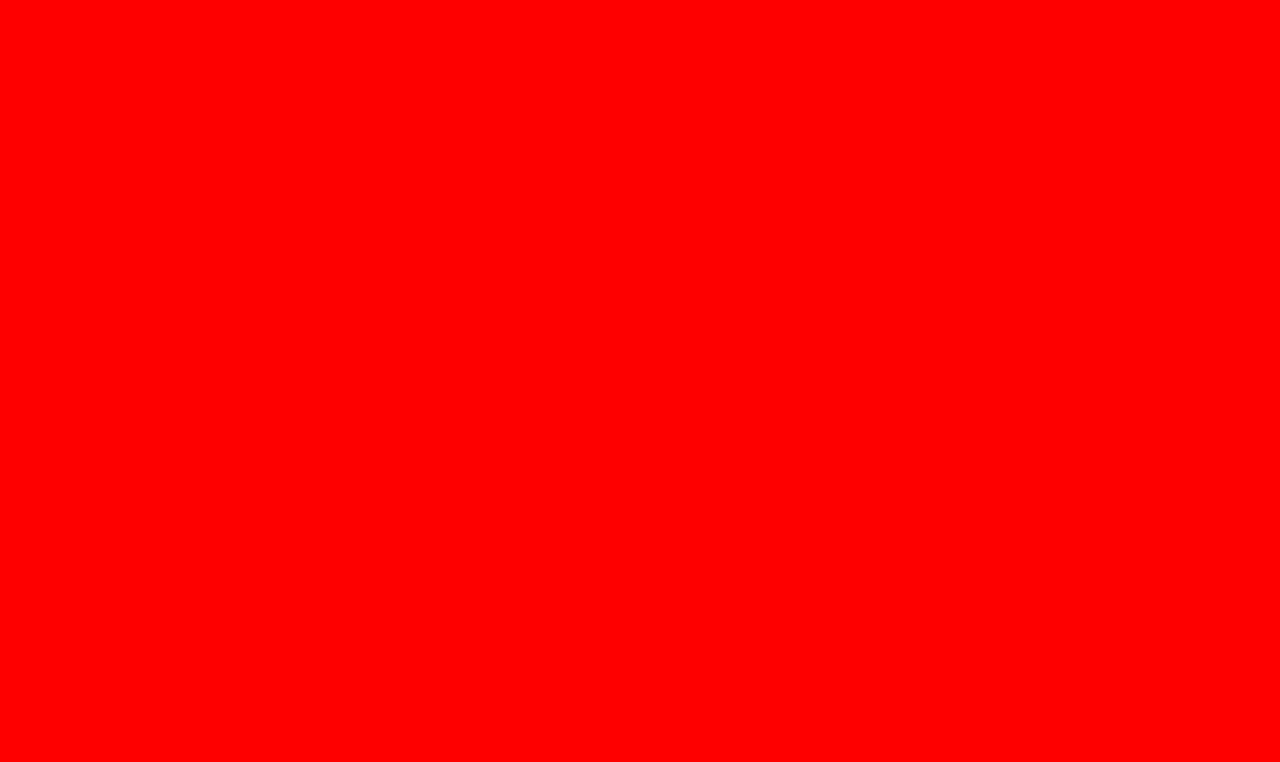
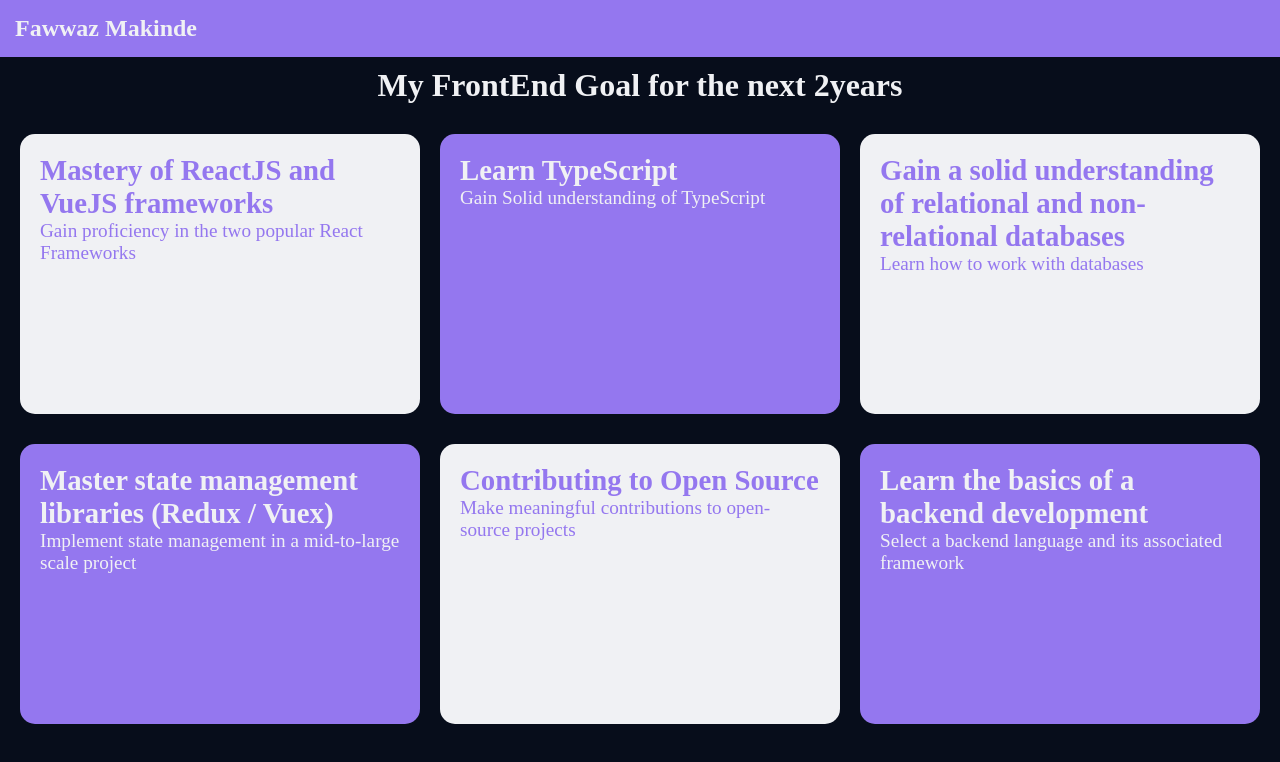
Before and after one commit to fawwazmak/HNG-FrontEnd-Goal, a plain HTML site: page index.html in a window 1280 px wide. Drawn offline with Linux system fonts and the light colour scheme.

Commit message:
should i say i am done?

```diff
--- a/index.html
+++ b/index.html
@@ -1,12 +1,53 @@
 <!DOCTYPE html>
 <html lang="en">
-<head>
-    <meta charset="UTF-8">
-    <meta name="viewport" content="width=device-width, initial-scale=1.0">
-    <link rel="stylesheet" href="style.css">
+  <head>
+    <meta charset="UTF-8" />
+    <meta name="viewport" content="width=device-width, initial-scale=1.0" />
+    <link rel="stylesheet" href="style.css" />
     <title>Document</title>
-</head>
-<body>
+  </head>
+  <body>
+    <header>
+      <nav>
+        <h2>Fawwaz Makinde</h2>
+      </nav>
+    </header>
 
-</body>
+    <h1>My FrontEnd Goal for the next 2years</h1>
+    <section>
+      <div class="goal" data-testid="goal-1">
+        <h2>Mastery of ReactJS and VueJS frameworks</h2>
+        <p>Gain proficiency in the two popular React Frameworks</p>
+      </div>
+
+      <div class="goal" data-testid="goal-2">
+        <h2>Learn TypeScript</h2>
+        <p>Gain Solid understanding of TypeScript</p>
+      </div>
+
+      <div class="goal" data-testid="goal-3">
+        <h2>
+          Gain a solid understanding of relational and non-relational databases
+        </h2>
+        <p>Learn how to work with databases</p>
+      </div>
+
+      <div class="goal" data-testid="goal-4">
+        <h2>Master state management libraries (Redux / Vuex)</h2>
+        <p> Implement state management in a mid-to-large scale project</p>
+      </div>
+
+
+      <div class="goal" data-testid="goal-5">
+        <h2>Contributing to Open Source</h2>
+        <p>Make meaningful contributions to open-source projects</p>
+      </div>
+
+
+      <div class="goal" data-testid="goal-6">
+        <h2>Learn the basics of a backend development</h2>
+        <p>Select a backend language and its associated framework</p>
+      </div>
+    </section>
+  </body>
 </html>
--- a/style.css
+++ b/style.css
@@ -1,3 +1,82 @@
+/* black:  #070d1b */
+/* purple: #9477ef  */
+/* white: #f0f1f4  */
+
+* {
+  padding: 0;
+  margin: 0;
+}
+
+:root {
+  --black: #070d1b;
+  --purple: #9477ef;
+  --white: #f0f1f4;
+}
+
 body {
-    background-color: red;
+  background-color: var(--black);
+  color: var(--white);
 }
+
+header {
+  background-color: var(--purple);
+  padding: 15px;
+  color: var(--white);
+}
+
+h1 {
+  text-align: center;
+  padding-top: 10px;
+  padding-bottom: 10px;
+}
+
+section .goal {
+  border-radius: 15px;
+  padding: 20px;
+  height: 30vh;
+}
+
+section {
+  display: grid;
+  grid-template-columns: repeat(3, 1fr);
+  padding-left: 20px;
+  padding-right: 20px;
+  gap: 30px 20px;
+  margin-top: 20px;
+  font-size: larger;
+}
+
+@media (max-width: 992px) {
+  section {
+    grid-template-columns: repeat(2, 1fr);
+  }
+}
+
+@media (max-width: 768px) {
+  section {
+    grid-template-columns: 1fr;
+  }
+}
+section .goal:nth-child(odd) {
+  background-color: var(--white);
+  color: var(--purple);
+  transition: transform 1s;
+}
+
+section .goal:nth-child(odd):hover {
+  background-color: var(--purple);
+  color: var(--white);
+  transform: scale(1.05);
+}
+
+section .goal:nth-child(even) {
+  background-color: var(--purple);
+  color: var(--white);
+  transition: transform 1s;
+}
+
+section .goal:nth-child(even):hover {
+  background-color: var(--white);
+  color: var(--purple);
+  transform: scale(1.05);
+}
```
